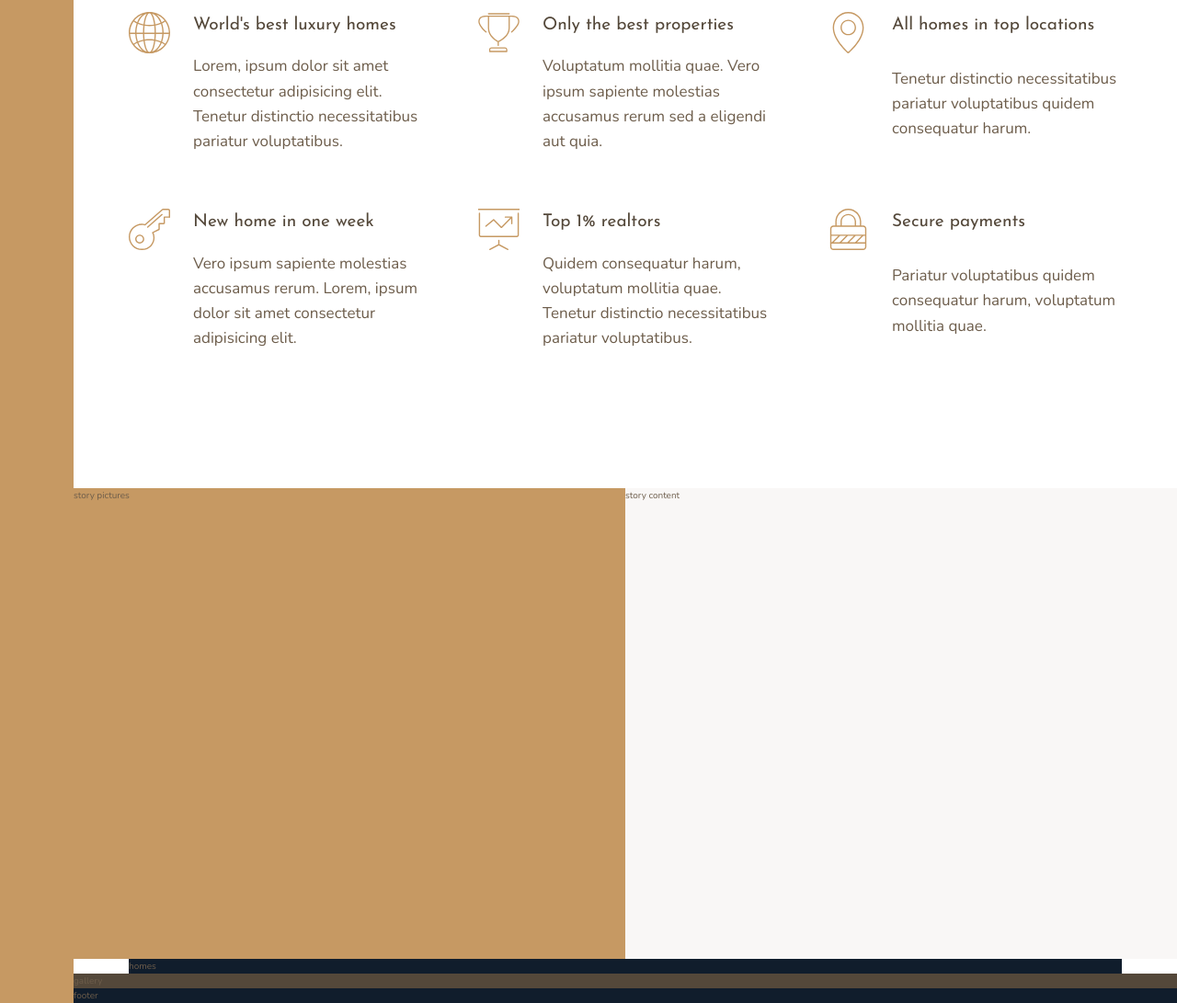
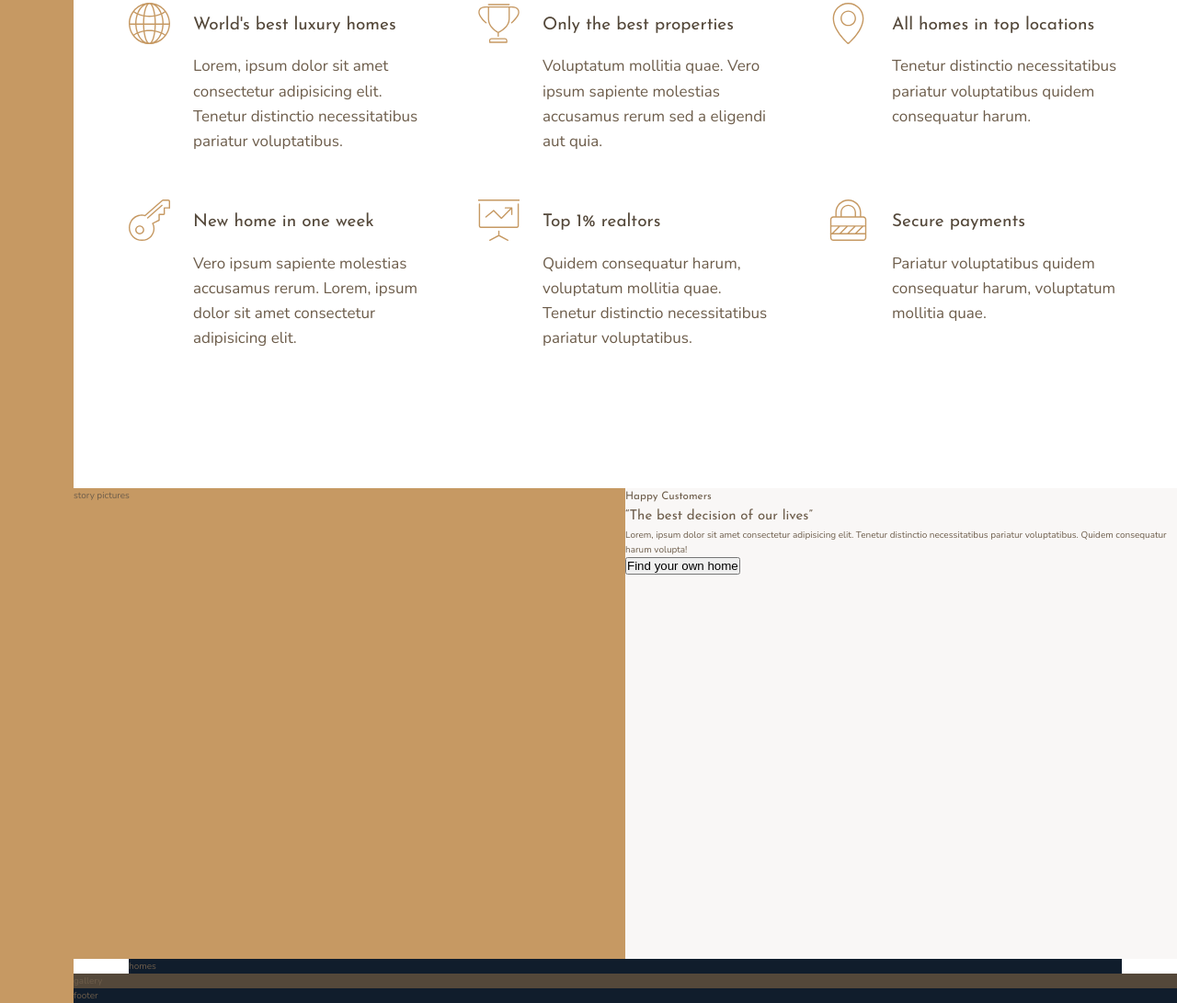
Before and after one commit to nicole-nam/nexter, a website: page starter/index.html in a window 1280 px wide. Shown: the part 777-1868 px from the top of the page at 92% size. Drawn offline with nearby package versions, Linux system fonts and the light colour scheme.

Commit message:
add markup for story content section

```diff
--- a/starter/index.html
+++ b/starter/index.html
@@ -86,7 +86,16 @@
       </div>
     </section>
     <div class="story__pictures">story pictures</div>
-    <div class="story__content">story content</div>
+    <div class="story__content">
+      <h3 class="heading-3">Happy Customers</h3>
+      <h2 class="heading-2">&ldquo;The best decision of our lives&rdquo;</h2>
+      <p class="story__text">
+        Lorem, ipsum dolor sit amet consectetur adipisicing elit. Tenetur
+        distinctio necessitatibus pariatur voluptatibus. Quidem consequatur
+        harum volupta!
+      </p>
+      <button class="btn">Find your own home</button>
+    </div>
     <section class="homes">homes</section>
     <section class="gallery">gallery</section>
     <footer class="footer">footer</footer>
--- a/starter/sass/_features.scss
+++ b/starter/sass/_features.scss
@@ -4,21 +4,24 @@
   margin: 15rem 0;
 
   display: grid;
-  grid-template-columns: repeat(3, 1fr);
+  //grid-template-columns: repeat(3, 1fr);
+  grid-template-columns: repeat(auto-fit, minmax(25rem, 1fr));
   gap: 6rem;
+  align-items: start;
 }
 
 .feature {
   display: grid;
   grid-template-columns: min-content 1fr;
-row-gap: 1.5rem;
-column-gap: 2.5rem;
+  row-gap: 1.5rem;
+  column-gap: 2.5rem;
 
   &__icon {
     fill: $color-primary;
     width: 4.5rem;
     height: 4.5rem;
     grid-row: 1 / span 2;
+    transform: translateY(-1rem);
   }
 
   &__text {
```
Also changed, not shown: starter/sass/main.css, 1 other file.
